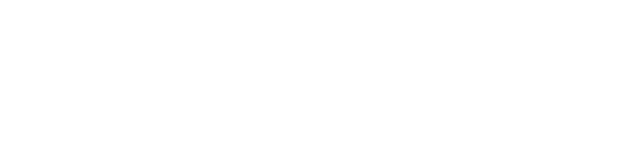
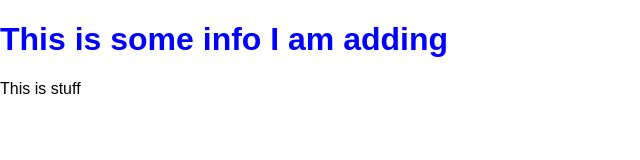
Before and after one commit to Coreylantz/testing-git, a plain HTML site: page index.html in a window 1280 px wide. Shown: the whole page, without its empty margins (0-640 px from the left). Drawn offline with Linux system fonts and the light colour scheme.

Commit message:
Adding styles to the page.

```diff
--- a/index.html
+++ b/index.html
@@ -3,8 +3,11 @@
 <head>
 	<meta charset="UTF-8">
 	<title>Testing Git</title>
+	<link rel="stylesheet" href="styles/style.css">
 </head>
 <body>
+	<h1>This is some info I am adding</h1>
 
+	<p>This is stuff</p>
 </body>
 </html>
--- /dev/null
+++ b/styles/style.css
@@ -0,0 +1,10 @@
+article,aside,details,figcaption,figure,footer,header,hgroup,nav,section,summary{display:block;}audio,canvas,video{display:inline-block;}audio:not([controls]){display:none;height:0;}[hidden]{display:none;}html{font-family:sans-serif;-webkit-text-size-adjust:100%;-ms-text-size-adjust:100%;}a:focus{outline:thin dotted;}a:active,a:hover{outline:0;}h1{font-size:2em;}abbr[title]{border-bottom:1px dotted;}b,strong{font-weight:700;}dfn{font-style:italic;}mark{background:#ff0;color:#000;}code,kbd,pre,samp{font-family:monospace, serif;font-size:1em;}pre{white-space:pre-wrap;word-wrap:break-word;}q{quotes:\201C \201D \2018 \2019;}small{font-size:80%;}sub,sup{font-size:75%;line-height:0;position:relative;vertical-align:baseline;}sup{top:-.5em;}sub{bottom:-.25em;}img{border:0;}svg:not(:root){overflow:hidden;}fieldset{border:1px solid silver;margin:0 2px;padding:.35em .625em .75em;}button,input,select,textarea{font-family:inherit;font-size:100%;margin:0;}button,input{line-height:normal;}button,html input[type=button],/* 1 */
+input[type=reset],input[type=submit]{-webkit-appearance:button;cursor:pointer;}button[disabled],input[disabled]{cursor:default;}input[type=checkbox],input[type=radio]{box-sizing:border-box;padding:0;}input[type=search]{-webkit-appearance:textfield;-moz-box-sizing:content-box;-webkit-box-sizing:content-box;box-sizing:content-box;}input[type=search]::-webkit-search-cancel-button,input[type=search]::-webkit-search-decoration{-webkit-appearance:none;}textarea{overflow:auto;vertical-align:top;}table{border-collapse:collapse;border-spacing:0;}body,figure{margin:0;}legend,button::-moz-focus-inner,input::-moz-focus-inner{border:0;padding:0;}
+
+.clearfix:after {visibility: hidden; display: block; font-size: 0; content: " "; clear: both; height: 0; }
+
+* { -moz-box-sizing: border-box; -webkit-box-sizing: border-box; box-sizing: border-box; }
+
+h1 {
+	color: blue;
+}
```
